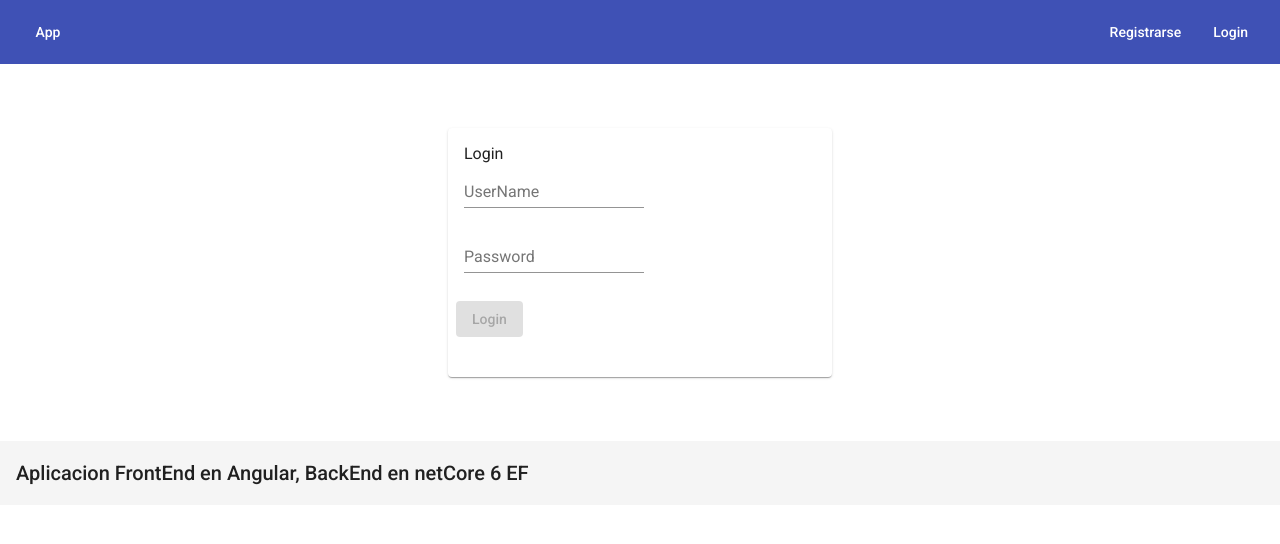
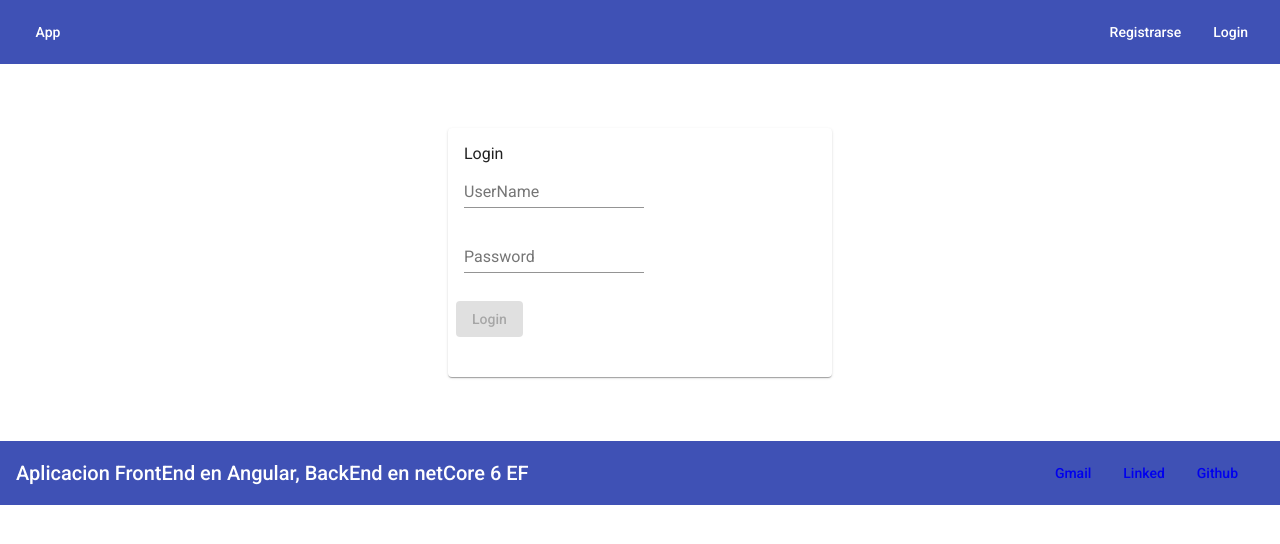
Before and after one commit to michaelaguilar89/FrontEnd_Clients-, an Angular app: page /login in a window 1280 px wide. Shown: the top 544 px of the page. Built offline with nearby package versions, Linux system fonts and the light colour scheme.

Commit message:
agregando links personales en el footer

```diff
--- a/src/app/footer/footer.component.css
+++ b/src/app/footer/footer.component.css
@@ -0,0 +1,12 @@
+.span2 {
+    margin-left: auto;
+}
+
+mifooter {
+    color: blueviolet;
+}
+
+.links {
+    margin-left: 10px;
+    margin-right: 10px;
+}
--- a/src/app/footer/footer.component.html
+++ b/src/app/footer/footer.component.html
@@ -1,3 +1,15 @@
-<mat-toolbar>
-    <p>Aplicacion FrontEnd en Angular, BackEnd en netCore 6 EF</p>
+<mat-toolbar color="primary">
+    <span>
+        <p>Aplicacion FrontEnd en Angular, BackEnd en netCore 6 EF</p>
+    </span>
+    <span class="span2">
+        <p class="links">
+            <a href="mailto:mchlaguilar051@gmail.com" target="_blank"><button mat-button>Gmail</button></a>
+            <a href="https://www.linkedin.com/in/michael-aguilar-776170149/" target="_blank"><button mat-button>Linked</button> </a>
+            <a href="https://github.com/michaelaguilar89" target="_blank"><button mat-button>Github</button></a>
+        </p>
+
+
+    </span>
+
 </mat-toolbar>
--- a/src/app/footer/footer.component.ts
+++ b/src/app/footer/footer.component.ts
@@ -7,6 +7,7 @@ import { Component, OnInit } from '@angular/core';
 })
 export class FooterComponent implements OnInit {
 
+
   constructor() { }
 
   ngOnInit(): void {
```
